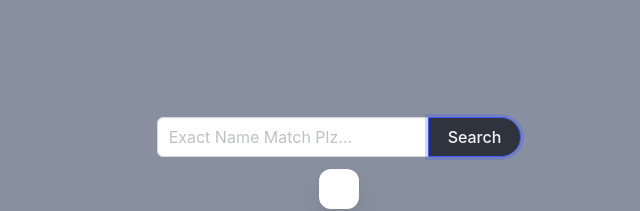
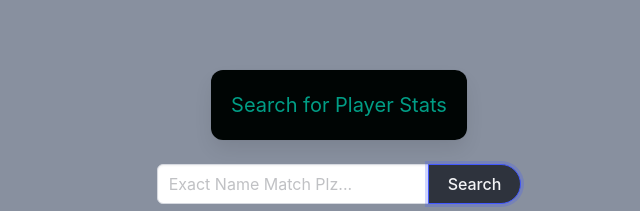
Before and after one commit to gts-fortnite-app/fortnite_fe, a React (Create React App) app: page / in a window 1280 px wide. Shown: the part 455-666 px from the top of the page, without its empty margins (301-941 px from the left). Built offline with nearby package versions, Linux system fonts and the light colour scheme; no server answers.

Commit message:
and box for player stats

```diff
--- a/src/App.js
+++ b/src/App.js
@@ -66,6 +66,7 @@ function App() {
     <div className="App">
       <header className="App-header">
       <img src={logo} alt="Logo"/>
+      <div class="box has-background-primary-00 has-text-primary-00-invert is-size-5 is-size-2-mobile">Search for Player Stats</div>
       <SearchBar onSearch={handleSearch} />
       {error && (
           <div className="notification is-danger">
```
